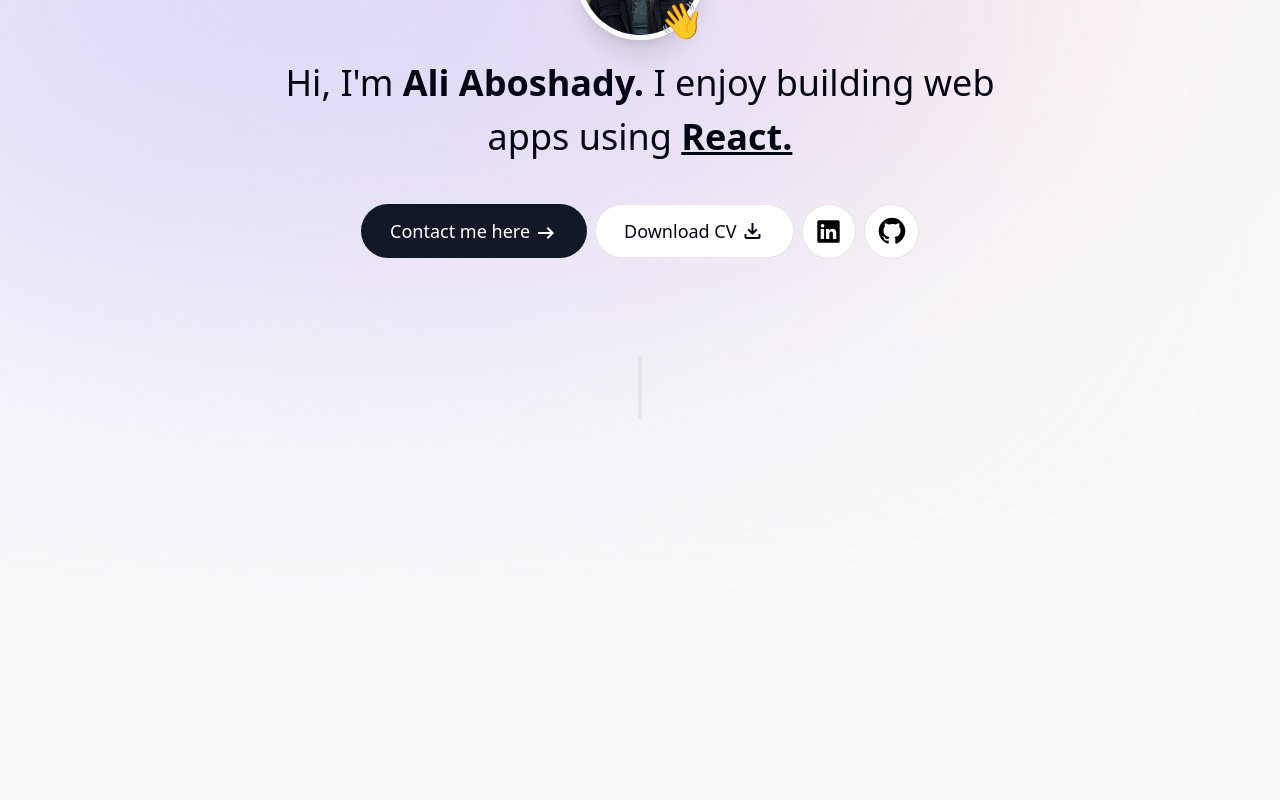
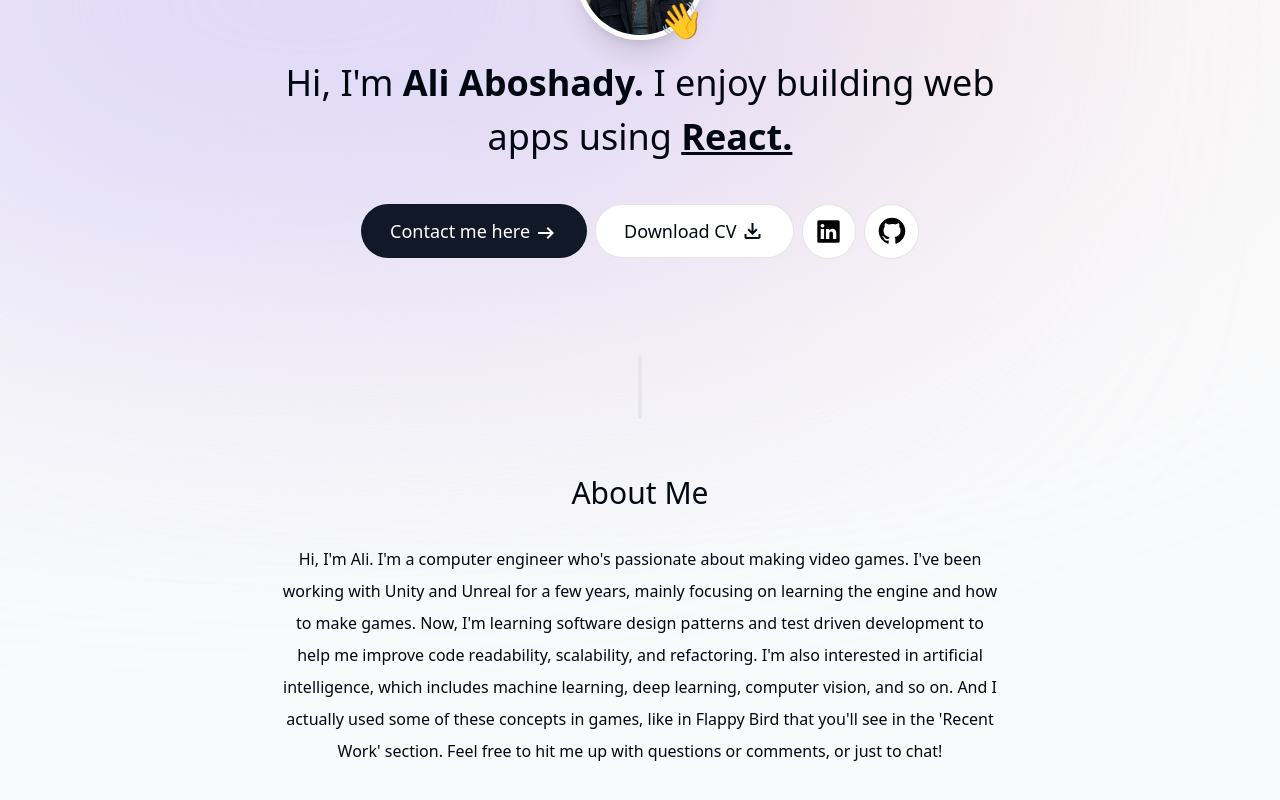
Before and after one commit to aliaboshady/portfolio, a React (Vite) app: page / in a window 1280 px wide. Shown: the part 232-1032 px from the top of the page. Built offline with nearby package versions, Linux system fonts and the light colour scheme.

Commit message:
Added about component

```diff
--- a/src/components/Layout.jsx
+++ b/src/components/Layout.jsx
@@ -1,4 +1,5 @@
 import Divider from './Divider';
+import About from './about/About';
 import Home from './home/Home';
 
 export default function Layout() {
@@ -6,6 +7,7 @@
     <main className="absolute flex flex-col items-center w-full">
       <Home />
       <Divider />
+      <About />
     </main>
   );
 }
--- /dev/null
+++ b/src/components/SectionHeading.jsx
@@ -0,0 +1,3 @@
+export default function SectionHeading({ children }) {
+  return <h2 className="mb-8 text-3xl font-medium capitalize">{children}</h2>;
+}
--- /dev/null
+++ b/src/components/about/About.jsx
@@ -0,0 +1,30 @@
+import { motion } from 'framer-motion';
+import SectionHeading from '../SectionHeading';
+
+export default function About() {
+  return (
+    <motion.section
+      className="mx-5 mb-28 max-w-[45rem] text-center leading-8"
+      initial={{ y: 100, opacity: 0 }}
+      animate={{ y: 0, opacity: 1 }}
+      transition={{ delay: 0.35 }}
+    >
+      <SectionHeading className="mb-8 text-3xl font-medium capitalize">
+        About me
+      </SectionHeading>
+
+      <p className="mb-3">
+        Hi, I{"'"}m Ali. I{"'"}m a computer engineer who{"'"}s passionate about
+        making video games. I{"'"}ve been working with Unity and Unreal for a
+        few years, mainly focusing on learning the engine and how to make games.
+        Now, I{"'"}m learning software design patterns and test driven
+        development to help me improve code readability, scalability, and
+        refactoring. I{"'"}m also interested in artificial intelligence, which
+        includes machine learning, deep learning, computer vision, and so on.
+        And I actually used some of these concepts in games, like in Flappy Bird
+        that you{"'"}ll see in the {"'"}Recent Work{"'"} section. Feel free to
+        hit me up with questions or comments, or just to chat!
+      </p>
+    </motion.section>
+  );
+}
```
